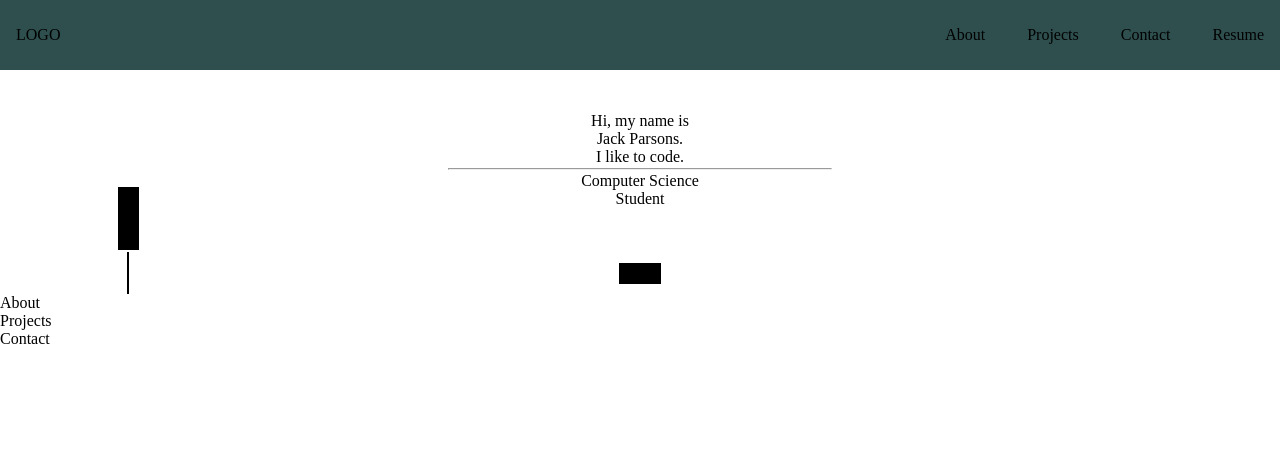
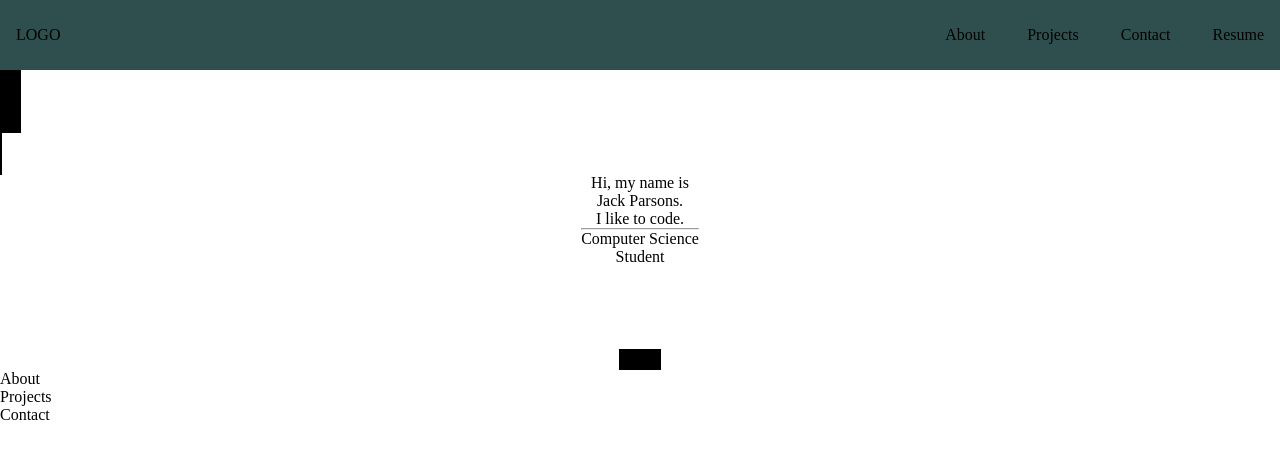
Before and after one commit to MrHryhorii/portfolio, a React (Vite) app: page / in a window 1280 px wide. Shown: the top 458 px of the page. Built offline with nearby package versions, Linux system fonts and the light colour scheme.

Commit message:
slide animation component

```diff
--- a/package.json
+++ b/package.json
@@ -10,7 +10,9 @@
     "preview": "vite preview"
   },
   "dependencies": {
+    "@emotion/react": "^11.14.0",
     "react": "^19.1.1",
+    "react-awesome-reveal": "^4.3.1",
     "react-dom": "^19.1.1"
   },
   "devDependencies": {
--- /dev/null
+++ b/src/components/BigSlide.jsx
@@ -0,0 +1,50 @@
+import React from "react";
+import { Reveal } from "react-awesome-reveal";
+import { keyframes } from "@emotion/react";
+
+export default function BigSlide(props) {
+  // Destructure with safe defaults
+  const {
+    children,
+    dir = "up",                             // "up" | "down" | "left" | "right"
+    distance = 96,                          // px offset before entering
+    duration = 550,                         // ms
+    fraction = 0.3,                         // 0..1: how much must be visible to start
+    triggerOnce = true,                     // animate only once
+    cascade = false,                        // cascade children one-by-one
+    damping = 0.12,                         // cascade step (duration * damping)
+    timingFn = "cubic-bezier(.22,1,.36,1)", // smooth ease-out
+    style,                                  // allow passing extra styles
+    ...rest
+  } = props || {};
+
+  // no children — no render
+  if (!children) return null;
+
+  const isHorizontal = dir === "left" || dir === "right";
+  const axis = isHorizontal ? "X" : "Y";
+
+  // Positive start moves from bottom/right toward 0
+  // Negative start moves from top/left toward 0
+  const start = (dir === "up" || dir === "right") ? distance : -distance;
+
+  const kf = keyframes`
+    from { opacity: 0; transform: translate${axis}(${start}px); }
+    to   { opacity: 1; transform: translate${axis}(0); }
+  `;
+
+  return (
+    <Reveal
+      keyframes={kf}
+      duration={duration}
+      fraction={fraction}
+      triggerOnce={triggerOnce}
+      cascade={cascade}
+      damping={damping}
+      style={{ animationTimingFunction: timingFn, ...style }}
+      {...rest} // keep API flexible
+    >
+      {children}
+    </Reveal>
+  );
+}
--- a/src/components/Hero.jsx
+++ b/src/components/Hero.jsx
@@ -1,15 +1,10 @@
 import React from 'react'
+import BigSlide from './BigSlide'
 
 const Hero = () => {
   return (
     <section className='hero'>
-        <div className='hero-top'>
-            <div className='hero-1'>
-                <div className='icons'>
-
-                </div>
-            </div>
-            <div className='hero-2'>
+        <div className='hero-text'>
             <p>Hi, my name is</p>
             <p>Jack Parsons.</p>
             <p>I like to code.</p>
@@ -17,21 +12,15 @@ const Hero = () => {
             <p>Computer Science</p>
             <p>Student</p>
         </div>
-            <div className='hero-3'>
 
+        <div className='hero-scrollbox'>
+            <BigSlide dir="down" distance={500} duration={3000} cascade damping={0.14} triggerOnce>
+                <div className='hero-scroll'></div>
+            </BigSlide>
         </div>
-        </div>
-        <div className='hero-bottom'>
-            <div className='hero-1'>
+
+        <div className='icons'></div>
         <div className='vl'></div>
-            </div>
-            <div className='hero-2'>
-                <div className='hero-scroll'></div>
-            </div>
-            <div className='hero-3'>
-
-            </div>
-        </div>
     </section>
   )
 }
--- a/src/index.css
+++ b/src/index.css
@@ -24,6 +24,8 @@ nav{
 
   background-color: darkslategray;
   min-height: 70px;
+
+  z-index: 100;
 }
 
 nav div{
@@ -45,63 +47,44 @@ nav div:last-of-type{
 
 /*Hero*/
 
-.hero, .hero-top, .hero-bottom{
-  display: flex;
+.hero{
+  position: relative;
+  min-height: 300px;
 }
 
-.hero{
-  flex-direction: column;
-  gap: 2px;
+.hero-text{
+  position: absolute;
+  left: 50%;
+  top:50%;
+  transform: translate(-50%, -50%);
 }
 
-.hero-1, .hero-3{
-  min-width: 20%;
-}
-
-.hero-top .hero-2, .hero-bottom .hero-2{
-  flex-grow: 1;
-
-  display: flex;
-  flex-direction: column;
-  justify-content: center;
-  align-items: center;
-}
-
-.hero-1{
-  align-self: self-end;
-}
-
-.hero-top .hero-2{
-  padding-top: 42px;
-  padding-bottom: 42px;
-}
-
-hr{
-  margin-top: 2px;
-  margin-bottom: 2px;
-  width: 50%;
+.hero-text p{
+  text-align: center;
 }
 
 .icons{
   width: 21px;
   height: 63px;
   background-color: black;
-
-  margin-left: auto;
-  margin-right: auto;
-}
-
-.hero-bottom{
-  height: 42px;
 }
 
 .vl{
   height: 42px;
   width: 2px;
   background-color: black;
+}
 
-  margin-left: auto;
-  margin-right: auto;
+.hero-scrollbox{
+  position: absolute;
+  height: 100%;
+  left: 50%;
+  top: 50%;
+  transform: translate(-50%, -50%);
+
+  display: flex;
+  flex-direction: column;
+  justify-content: end;
 }
 
 .hero-scroll{
```
Also changed, not shown: 1 other file (tests, documents, lock files or other folders). Lines whose indentation alone changed are shown as unchanged.
